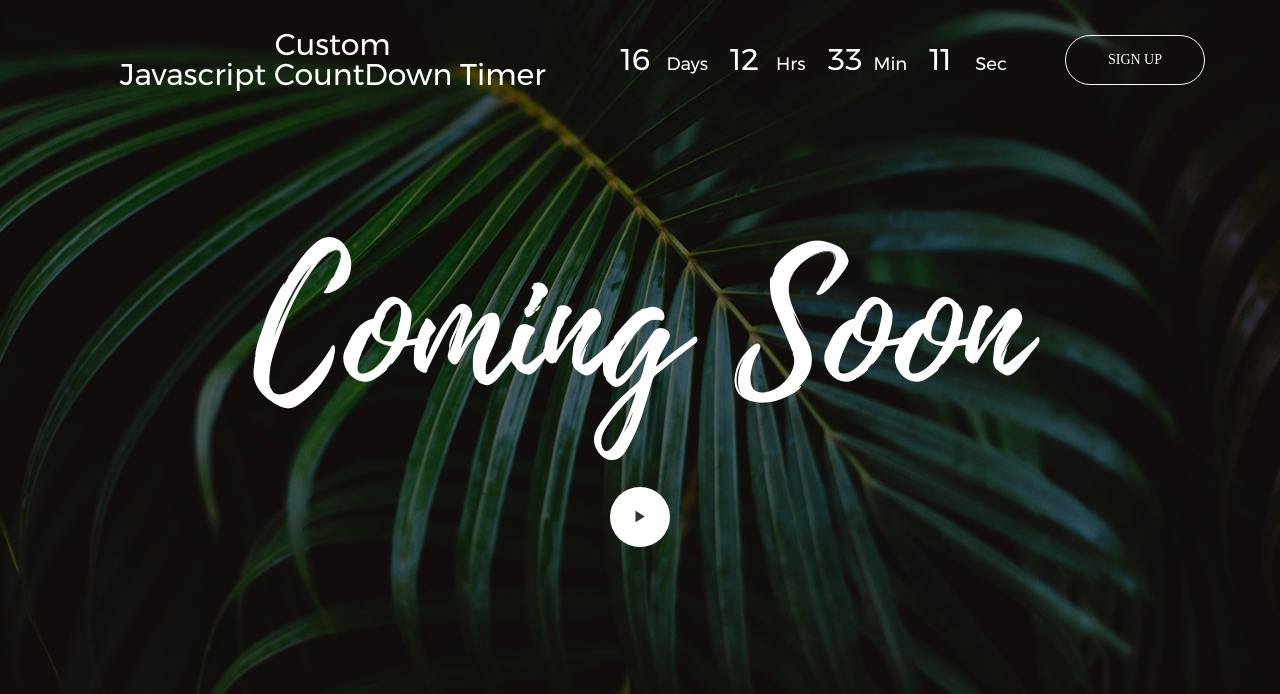
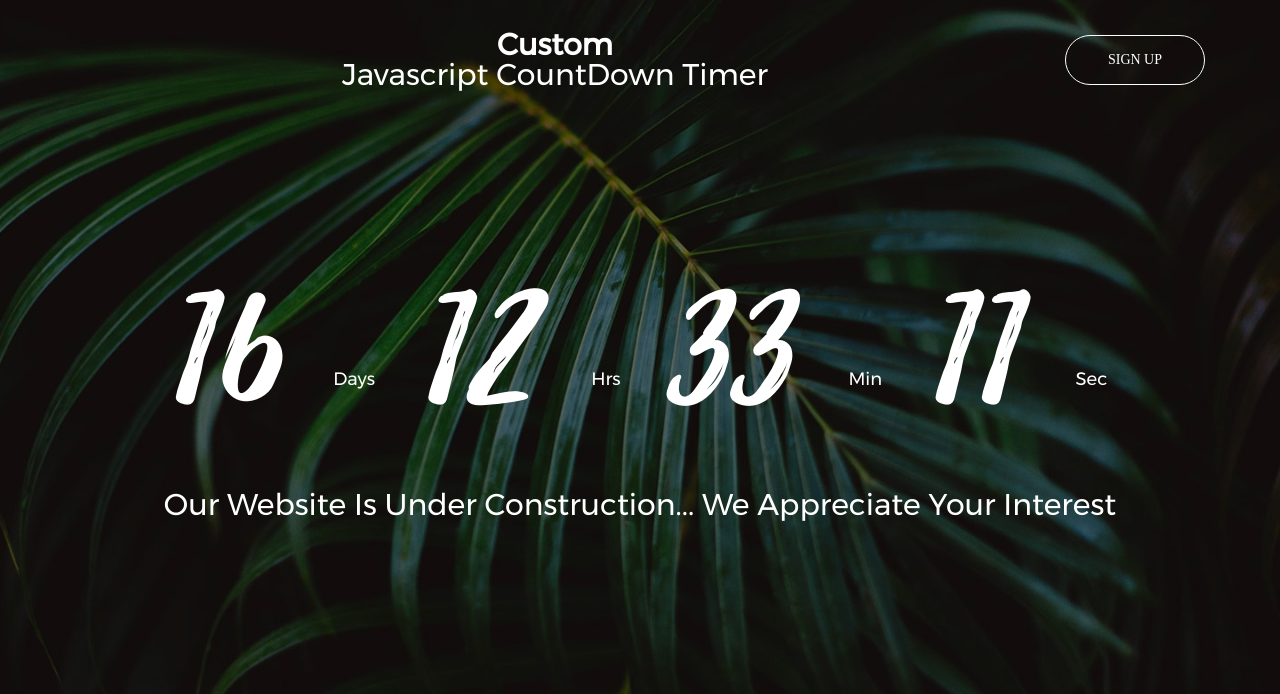
Before and after one commit to BIINBELLLO/JScript_Timer, a plain HTML site: page index.html in a window 1280 px wide. Shown: the top 694 px of the page. Drawn offline with Linux system fonts and the light colour scheme; a web font is replaced by a local one.

Commit message:
Template Customized

```diff
--- a/index.html
+++ b/index.html
@@ -1,7 +1,7 @@
 <!DOCTYPE html>
 <html lang="en">
 <head>
-	<title>Coming Soon 13</title>
+	<title>JScript Timer</title>
 	<meta charset="UTF-8">
 	<meta name="viewport" content="width=device-width, initial-scale=1">
 <!--===============================================================================================-->
@@ -36,10 +36,10 @@
 		<div class="w-full flex-w flex-sb-m">
 			<div class="wrappic1 m-r-30 m-t-10 m-b-10">
 				<!-- <a href="#"><img src="images/icons/logo.png" alt="LOGO"></a> -->
-				<h3 class="l1-txt1" style="text-align: center;">Custom <br>Javascript CountDown Timer</h3>
+				<h3 class="l1-txt1" style="text-align: center;"><b>Custom</b> <br>Javascript CountDown Timer</h3>
 			</div>
 
-			<div class="flex-w cd100 p-t-15 p-b-15 p-r-36">
+			<!-- <div class="flex-w cd100 p-t-15 p-b-15 p-r-36">
 				<div class="flex-w flex-b m-r-22 m-t-8 m-b-8">
 					<span class="l1-txt1 wsize1" id="day"></span>
 					<span class="m1-txt1 p-b-2">Days</span>
@@ -59,7 +59,7 @@
 					<span class="l1-txt1 wsize1" id="second"></span>
 					<span class="m1-txt1 p-b-2">Sec</span>
 				</div>
-			</div>
+			</div> -->
 
 			<div class="m-t-10 m-b-10">
 				<a href="#" class="size2 s1-txt1 flex-c-m how-btn1 trans-04">
@@ -71,14 +71,19 @@
 		<!--  -->
 		<div class="flex-col-c-m p-l-15 p-r-15 p-t-80 p-b-90">
 			<h3 class="l1-txt2 txt-center p-b-55 respon1">
-				Coming Soon
+				<span id="day"></span>
+				<span class="m1-txt1 p-b-2">Days</span>
+				<span id="hour"></span>
+				<span class="m1-txt1 p-b-2">Hrs</span>
+				<span id="minute"></span>
+				<span class="m1-txt1 p-b-2">Min</span>
+				<span id="second"></span>
+				<span class="m1-txt1 p-b-2">Sec</span>
 			</h3>
-
-			<div>
-				<button class="how-btn-play1 flex-c-m">
-					<i class="zmdi zmdi-play"></i>
-				</button>
-			</div>
+			<span class="l1-txt1 wsize1">
+			Our Website Is Under Construction... We Appreciate Your Interest
+			</span>
+			<br>
 		</div>
 
 		<div class="flex-sb-m flex-w w-full">
```
